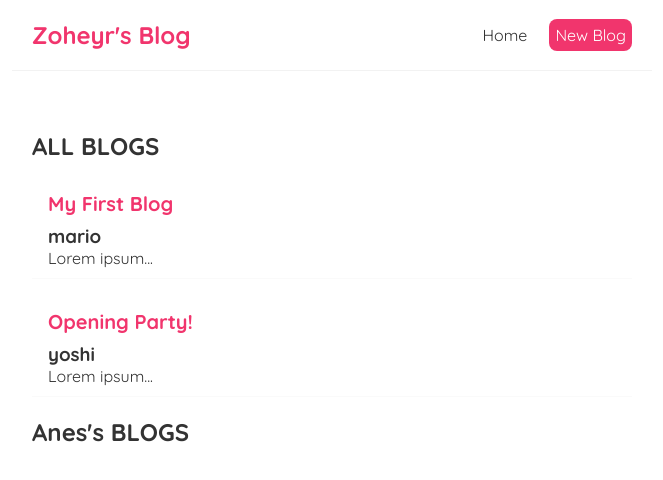
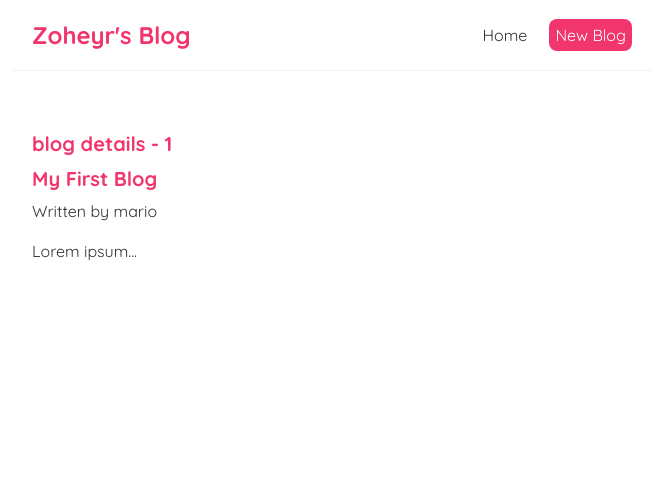
Before and after one commit to zoheyrbouzekri/React-Fundamentals-Blog, a React (Create React App) app: page /blogs/1 in a window 1280 px wide. Shown: the top 480 px of the page, without its empty margins (308-971 px from the left). Built offline with nearby package versions, Linux system fonts and the light colour scheme; data requests are answered from the project's data file.

Commit message:
useParams ans Blogs Details

```diff
--- a/package.json
+++ b/package.json
@@ -9,6 +9,8 @@
     "@testing-library/user-event": "^13.5.0",
     "react": "^19.2.8",
     "react-dom": "^19.2.8",
+    "react-router": "^8.3.0",
+    "react-router-dom": "^5.3.4",
     "react-scripts": "5.0.1",
     "web-vitals": "^2.1.4"
   },
--- a/src/App.js
+++ b/src/App.js
@@ -1,13 +1,29 @@
+import { BrowserRouter as Router, Route, Switch } from 'react-router-dom';
+import Navbar from './Navbar';
 import Home from './Home';
-import Navbar from './Navbar';
+import Create from './Create';
+import BlogDetails from './BlogDetails';
+
 function App() {
   return (
-    <div className="App">
-      <Navbar />
-      <header className="content">
-        <Home />
-      </header>
-    </div>
+    <Router>
+      <div className="App">
+        <Navbar />
+        <div className="content">
+          <Switch>
+            <Route exact path="/">
+              <Home />
+            </Route>
+            <Route path="/create">
+              <Create />
+            </Route>
+            <Route path="/blogs/:id">
+              <BlogDetails />
+            </Route>
+          </Switch>
+        </div>
+      </div>
+    </Router>
   );
 }
 
--- /dev/null
+++ b/src/BlogDetails.js
@@ -0,0 +1,23 @@
+import { useParams } from "react-router-dom/cjs/react-router-dom.min";
+import useFetch from "./useFetch";
+
+const BlogDetails = () => {
+    const { id } = useParams();
+    const { data: blog, error, isPending } = useFetch('http://localhost:8000/blogs/' + id);
+    return (
+        <div className="blog-details">
+            <h2>blog details - { id }</h2>
+            { isPending && <div>Loading...</div> }
+            { error && <div>{ error }</div> }
+            { blog && (
+                <article>
+                    <h2>{ blog.title }</h2>
+                        <p>Written by { blog.author }</p>
+                        <div>{ blog.body }</div>
+                </article>
+            )}
+        </div>
+    );
+}
+
+export default BlogDetails;
--- a/src/BlogList.js
+++ b/src/BlogList.js
@@ -1,3 +1,5 @@
+import { Link } from 'react-router-dom';
+
 const BlogList = ({ blogs, title}) => {
 
     return (
@@ -5,9 +7,11 @@
             <h2>{ title }</h2>
             {blogs.map((blog) => (
                 <div className="blog-preview" key={blog.id}>
-                    <h2>{ blog.title }</h2>
-                    <h3>{ blog.author }</h3>
-                    <p>{ blog.body }</p>
+                    <Link to={`/blogs/${blog.id}`}>
+                        <h2>{ blog.title }</h2>
+                        <h3>{ blog.author }</h3>
+                        <p>{ blog.body }</p>
+                    </Link>
                 </div>
             ))}
         </div>
--- /dev/null
+++ b/src/Create.js
@@ -0,0 +1,9 @@
+const Create = () => {
+    return (
+        <div className="create">
+            <h2>Add a new blog</h2>
+        </div>
+    );
+}
+
+export default Create;
--- a/src/Navbar.js
+++ b/src/Navbar.js
@@ -1,14 +1,16 @@
+import { Link } from 'react-router-dom';
+
 const Navbar = () => {
     return (
         <nav className="navbar">
             <h1>Zoheyr's Blog</h1>
             <div className="links">
-                <a href="/">Home</a>
-                <a href="/create" style={{
+                <Link to="/">Home</Link>
+                <Link to="/create" style={{
                     color: 'white',
                     backgroundColor: '#f1356d',
                     borderRadius: '8px'
-                }}>New Blog</a>
+                }}>New Blog</Link>
             </div>
         </nav>
     );
--- a/src/index.css
+++ b/src/index.css
@@ -58,3 +58,17 @@
   color: #f1356d;
   margin-bottom: 8px;
 }
+
+.blog-preview a {
+  text-decoration: none;
+}
+
+/* blog details */
+.blog-details h2 {
+  font-size: 20px;
+  color: #f1356d;
+  margin-bottom: 10px;
+}
+.blog-details div {
+  margin: 20px 0;
+}
--- a/src/useFetch.js
+++ b/src/useFetch.js
@@ -1,33 +1,42 @@
-import { useState , useEffect } from "react";
+import { useState, useEffect } from 'react';
+
 const useFetch = (url) => {
-
-    const [error, setError] = useState(null);
 const [data, setData] = useState(null);
 const [isPending, setIsPending] = useState(true);
+const [error, setError] = useState(null);
 
 useEffect(() => {
-        setTimeout (() => {
-        fetch(url)
-        .then (res => {
-            if (!res.ok){
-                throw Error("Could not fetch the data for that resource");
+    const abortCont = new AbortController();
+
+    setTimeout(() => {
+        fetch(url, { signal: abortCont.signal })
+        .then(res => {
+        if (!res.ok) { // error coming back from server
+            throw Error('could not fetch the data for that resource');
         }
         return res.json();
     })
     .then(data => {
-            console.log(data);
+        setIsPending(false);
         setData(data);
-            setIsPending(false);
+        setError(null);
     })
-        .catch(err =>{
+    .catch(err => {
+        if (err.name === 'AbortError') {
+            console.log('fetch aborted');
+        } else {
+          // auto catches network / connection error
             setIsPending(false);
             setError(err.message);
+        }
     })
-        ;
-        }, 3000)
-    }, [url]);
+    }, 1000);
 
-    return { data, isPending, error };;
+    // abort the fetch
+    return () => abortCont.abort();
+}, [url])
+
+return { data, isPending, error };
 }
 
 export default useFetch;
```
Also changed, not shown: 1 other file (tests, documents, lock files or other folders). Lines whose indentation alone changed are shown as unchanged.
